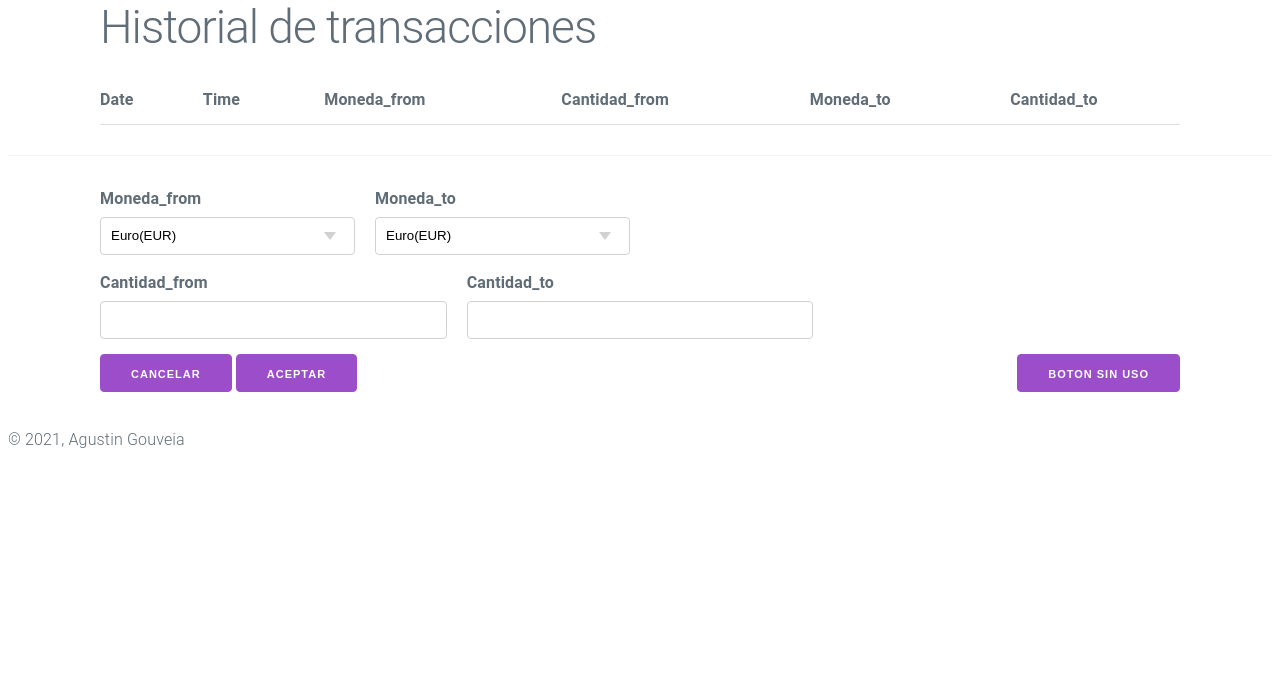
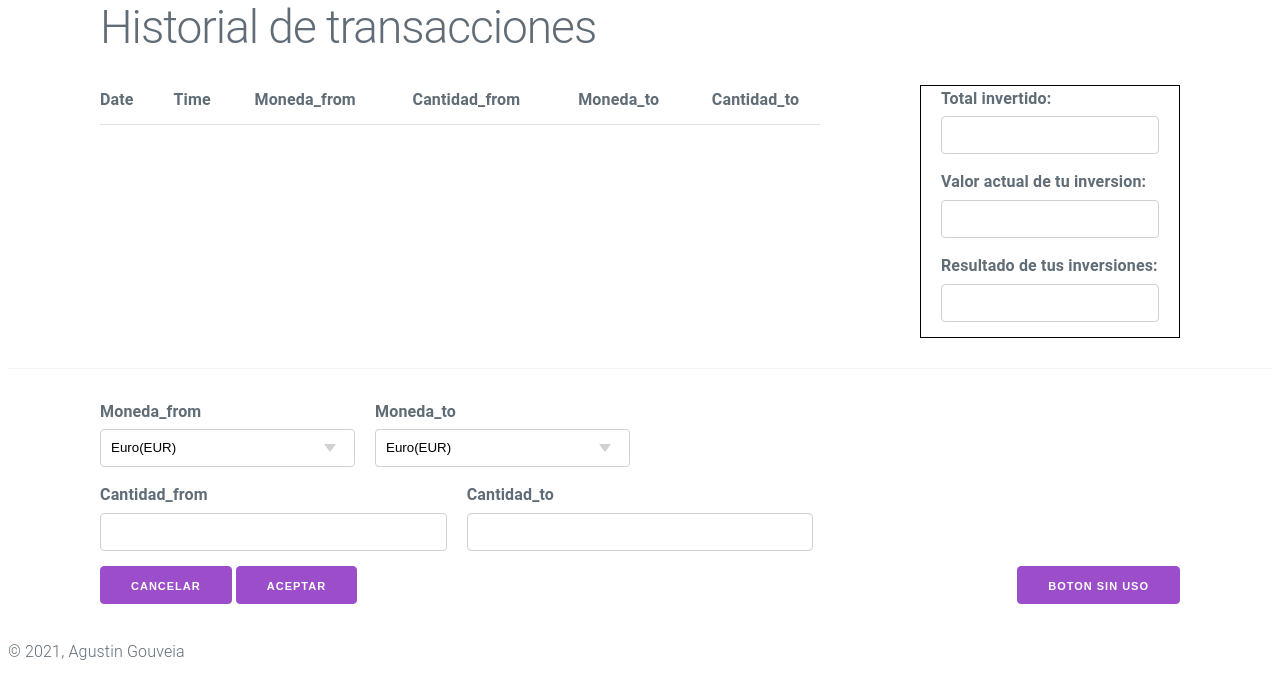
Before and after one commit to AgusGouveia/Proyecto_Web, a Flask app: page / in a window 1280 px wide. Shown: the part 34-733 px from the top of the page. Run offline with Flask 2, Linux system fonts and the light colour scheme; data that the repository does not hold is empty; parts of the project's set-up code (start-up, migrations or seed data) failed here and were passed over.

Commit message:
Más validaciones al Backend, Js renderizando la api status, estatus inversion en el HTML y css para posicionarlo

```diff
--- /dev/null
+++ b/UnderwaterGuy/static/css/styles.css
@@ -0,0 +1,17 @@
+/* La carpeta static guardará los recursos
+a los que se acceden desde el NAVEGADOR */
+
+.tabla-movimientos tbody tr:hover {
+    background-color: rgb(142, 223, 255);
+}
+
+.lista-movimientos {
+
+    display: grid;
+    grid-template-columns: 2fr 1fr;
+}
+
+.tabla-status {
+    margin-top: 10px;
+    margin-left: 100px;
+}
--- a/UnderwaterGuy/static/js/UnderwaterGuy.js
+++ b/UnderwaterGuy/static/js/UnderwaterGuy.js
@@ -23,13 +23,36 @@ const categorias = {
 let losMovimientos
 xhr = new XMLHttpRequest() // Manejador de peticiones de forma asincrona
 xhr2 = new XMLHttpRequest() // Necesitamos 2 para poder hacer dos llamadas sin que se pisen una a la otra
+xhr3 = new XMLHttpRequest() // necesitamos 3 ...
+function recibeRespuestaStatus() {
+    if (this.readyState === 4 && (this.status === 200 || this.status === 201)) {
+        const respuesta = JSON.parse(this.responseText)
+        if (respuesta.status !== 'success') {
+            alert("Se ha producido un error en acceso a servidor: "+ respuesta.mensaje)
+            return
+        }
+        const data = respuesta.data
+        const invertido = document.getElementById('invertido')
+        const valorActual = document.getElementById('valor-inversion')
+        const resultadoInversion = document.getElementById('resultado')
+        invertido.value = data.Total_Euros_Invertidos + "€"
+        valorActual.value = data.Valor_Actual_Inversion.toFixed(8) + "€"
+        resultadoInversion.value = data.Resultado.toFixed(8) + "€"
+
+    }
+    else {
+        alert("Se ha producido un error interno al calcular el estado de tu inversión: " + this.status)
+    }
+
+}
 
 function recibeRespuesta() {
     if (this.readyState === 4 && (this.status === 200 || this.status === 201)) {
         const respuesta = JSON.parse(this.responseText)
+        console.log(respuesta)
 
         if (respuesta.status !== 'success') {
-            alert("Se ha producido un error en acceso a servidor "+ respuesta.mensaje)
+            alert("Se ha producido un error en acceso al servidor: " + respuesta.mensaje)
             return
         }
 
@@ -69,6 +92,9 @@ function muestraMovimientos() {
             tbody.appendChild(fila)
         }
     }
+    else {
+        alert("Se ha producido un error interno al mostrar tus movimientos: " + this.status)
+    }
 }
 
 
@@ -80,23 +106,16 @@ function llamaApiMovimientos() {
 
 function capturaFormMovimiento() {
     const movimiento = {} // Esta función captura los valores en el formulario y los guarda en la variable movimiento, en un objeto
-    movimiento.date = document.querySelector("#date").value
-    movimiento.time = document.querySelector("#time").value
     movimiento.moneda_from = document.querySelector("#moneda_from").value // movimiento es el objeto, from_moneda es el atributo
     movimiento.cantidad_from = document.querySelector("#cantidad_from").value
     movimiento.moneda_to = document.querySelector("#moneda_to").value
     movimiento.cantidad_to = document.querySelector("#cantidad_to").value
 
-
     return movimiento
 }
 
 
-function validar(movimiento) {
-    if (!movimiento.fecha) {
-        alert("Fecha obligatoria")
-        return false
-    }
+/*function validar(movimiento) {
 
     if (movimiento.concepto === "") {
         alert("Concepto obligatorio")
@@ -109,15 +128,16 @@ function validar(movimiento) {
     }
 
     return true
-}
+}*/
 
 function llamaApiCreaMovimiento(ev) {
     ev.preventDefault()
 
-    const movimiento = capturaFormMovimiento()
-    if (!validar(movimiento)) {
+
+   const movimiento = capturaFormMovimiento()
+    /*if (!validar(movimiento)) {
         return
-    }
+    }*/
 
 
     xhr.open("POST", `http://localhost:5000/api/v1/movimiento`, true)
@@ -129,14 +149,17 @@ function llamaApiCreaMovimiento(ev) {
 }
 
 function llamaApiStatus() {
-    xhr2.open ("GET", `http://localhost:5000/api/v1/status`, true)
+    xhr2.open ("GET", `http://localhost:5000/api/v1/status`, true) //Crea la URL
     xhr2.onload = recibeRespuestaStatus
-    xhr2.send()
+    xhr2.send() // Envia la URL
 }
 
+
+
 window.onload = function() {
-// Todo lo que haya aquí adentro se ejecutará una vez que el HTML se renderice
-//evitando que el JS entre en juego antes de tiempo.
+    /* Todo lo que haya aquí adentro se ejecutará una vez que el HTML se renderice, o sea, exactamente despues
+    de que la pagina acabe de cargarse, evitando que el JS entre en juego antes de tiempo. */
+
     llamaApiMovimientos()
     llamaApiStatus()
 
--- a/UnderwaterGuy/templates/UnderwaterGuy.html
+++ b/UnderwaterGuy/templates/UnderwaterGuy.html
@@ -6,6 +6,7 @@
     <meta name="viewport" content="width=device-width, initial-scale=1.0">
     <title>UnderwaterGuy</title>
     <link rel="stylesheet" href="/static/css/milligram.css">
+    <link rel="stylesheet" href="/static/css/styles.css">
     <script src="/static/js/UnderwaterGuy.js"></script>
 </head>
 <body>
@@ -26,9 +27,31 @@
                 </thead>
                 <tbody></tbody>
             </table>
+            <div class="tabla-status">
+                <div class="container" id ="tabla-status" style="text-align: left; font-size: 20px; border: 1px solid black;">
+                    <div class="row">
+                        <div class="column">
+                            <label for="invertido">Total invertido:</label>
+                            <input type="text" name="invertido" id="invertido" disabled>
+                        </div>
+                    </div>
+                    <div class="row">
+                        <div class="column">
+                            <label for="valor-actual">Valor actual de tu inversion:</label>
+                            <input type="text" name="valor-actual" id="valor-inversion" disabled>
+                        </div>
+                    </div>
+                    <div class="row">
+                        <div class="column">
+                            <label for="resultado">Resultado de tus inversiones:</label>
+                            <input type="text" name="resultado" id="resultado" disabled>
+                        </div>
+                    </div>
+                </div>
+            </div>
         </div>
     </section>
-    <hr> <!-- Linea horizontal para separar un tema/parrafo de otro -->
+<hr> <!-- Linea horizontal para separar un tema/parrafo de otro -->
     <div class="detail-movimiento container">
         <form>
             <div class="row"> <!--Creamos una fila-->
@@ -84,7 +107,7 @@
                 </div>
                 <div class="column column-33">
                     <label for="cantidad_to">Cantidad_to</label>
-                    <input type="number" name="cantidad_to" id="cantidad_to" step="any">
+                    <input type="text" name="cantidad_to" id="cantidad_to" disabled>
                 </div>
             </div>
             <div class="row">
--- a/UnderwaterGuy/views.py
+++ b/UnderwaterGuy/views.py
@@ -1,3 +1,4 @@
+from os import abort
 from UnderwaterGuy import app
 from UnderwaterGuy.dataaccess import DBmanager
 from flask import jsonify, render_template, request, Response
@@ -30,7 +31,7 @@ def movimientosAPI():
 def par(moneda_from, moneda_to, amount = 1.0):
     url = f"https://pro-api.coinmarketcap.com/v1/tools/price-conversion?amount={amount}&symbol={moneda_from}&convert={moneda_to}&CMC_PRO_API_KEY=46341c71-80dc-48ec-8a33-056636905126"
     res = requests.get(url)
-    return res.json()['data']['quote']['EUR']['price'] #Response es un objeto de tipo respuesta del metodo requests(He modificado esta linea)
+    return Response(res) #Response es un objeto de tipo respuesta del metodo requests(He modificado esta linea)
 
 #Según la pètición, me devuelve 1 movimiento mediante el ID o realiza un POST
 @app.route('/api/v1/movimiento/<int:id>', methods=['GET'])
@@ -40,7 +41,6 @@ def detalleMovimiento(id=None):
     hora = datetime.now()
     hora = hora.strftime('%H:%M:%S')
     fecha = today.isoformat()
-
 
     try:
         if request.method == 'GET':
@@ -55,13 +55,18 @@ def detalleMovimiento(id=None):
             datos['date'] = fecha
             datos['time'] = hora
 
-            if request.json['moneda_from'] != 'EUR':
+            if request.json['moneda_from'] != 'EUR' or request.json['moneda_from'] and request.json['moneda_to'] == 'EUR':
                 if request.json['moneda_from'] == request.json['moneda_to']:
-                    return jsonify({"status": "fail", "mensaje": "Ah sos retroll", "consejo": "Intenta con otra moneda, crack"}), HTTPStatus.OK
+                    return jsonify({"status": "fail", "mensaje": "Las monedas tienen que ser diferentes"}), HTTPStatus.OK
 
             saldoExistente = calculaSaldoExistente()
-            if float(request.json['cantidad_from']) > saldoExistente['Monedas_Disponibles'][request.json['moneda_from']]:
-                return jsonify({"status": "fail", "mensaje": "Saldo Insuficiente"}), HTTPStatus.OK
+            calculaCantidadTo = par(request.json['moneda_from'], request.json['moneda_to'], float(request.json['cantidad_from']))
+            transformaAJson = json.loads(calculaCantidadTo.data)
+            valorCantidadTo = transformaAJson['data']['quote'][request.json['moneda_to']]['price']
+            request.json['cantidad_to'] = valorCantidadTo
+
+            if (float(request.json['cantidad_from']) > saldoExistente['Monedas_Disponibles'][request.json['moneda_from']] and request.json['moneda_from'] != 'EUR') or (float(request.json['cantidad_to']) != valorCantidadTo):
+                return jsonify({"status": "fail", "mensaje": "Saldo insuficiente"}), HTTPStatus.OK
 
             else:
                 dbManager.modificaTablaSQL("""
@@ -69,7 +74,7 @@ def detalleMovimiento(id=None):
                         (date, time, moneda_from, cantidad_from, moneda_to, cantidad_to)
                     VALUES (:date, :time, :moneda_from, :cantidad_from, :moneda_to, :cantidad_to)
                     """, request.json)
-                return jsonify({"status": "success", "id": "Nuevo id creado", "Vendiste": request.json['moneda_from'], 'Compraste': request.json['moneda_to']}), HTTPStatus.CREATED
+                return jsonify({"status": "success", "mensaje": "Compra realizada", "id": "Nuevo id creado", "Vendiste": request.json['moneda_from'], 'Compraste': request.json['moneda_to']}), HTTPStatus.CREATED
 
 
     except sqlite3.Error as e:
@@ -164,13 +169,17 @@ def calculaSaldoExistente():
         if cantidadTo.get(clave) != None and cantidadFrom.get(clave) != None:
             total[clave] = float(cantidadTo.get(clave)) - float(cantidadFrom.get(clave))
         if float(total.get(clave)) > 0:
-            ValorActualCryptos['Euros'] += par(clave, 'EUR', float(total.get(clave)))
+            llamadaApiStatus = par(clave, 'EUR', float(total.get(clave)))
+            transformaJson = json.loads(llamadaApiStatus.data)
+            valorEnEuros = transformaJson['data']['quote']['EUR']['price']
+            ValorActualCryptos['Euros'] += valorEnEuros
     totalMonedas = total
 
     lista = dbManager.consultaMuchasSQL(totalEurosInvertidos) + dbManager.consultaMuchasSQL(cantidadToEuro)
     listaDic1 = lista[0]
     listaDic2 = lista[1]
     saldoEurosInvertidos = listaDic2.get('SUM(cantidad_to)') - listaDic1.get('SUM(cantidad_from)') #De cripto a € (Criptos vendidas por €, o sea, saldo de € ACTUAL)
-    resultado = (ValorActualCryptos['Euros'] + listaDic1.get('SUM(cantidad_from)') + saldoEurosInvertidos)
-    data = {'Total_Euros_Invertidos': listaDic1.get('SUM(cantidad_from)'), 'Saldo_Euros_Invertidos': saldoEurosInvertidos, 'Valor_Actual_Cryptos_En_Euros': ValorActualCryptos['Euros'], 'Resultado': resultado, 'Monedas_Disponibles': totalMonedas}
+    ValorActualInversion = (ValorActualCryptos['Euros'] + listaDic1.get('SUM(cantidad_from)') + saldoEurosInvertidos)
+    profit = ValorActualInversion - listaDic1.get('SUM(cantidad_from)')
+    data = {'Total_Euros_Invertidos': listaDic1.get('SUM(cantidad_from)'), 'Saldo_Euros_Invertidos': saldoEurosInvertidos, 'Valor_Actual_Cryptos_En_Euros': ValorActualCryptos['Euros'], 'Valor_Actual_Inversion': ValorActualInversion, 'Monedas_Disponibles': totalMonedas, 'Resultado': profit}
     return data
```
